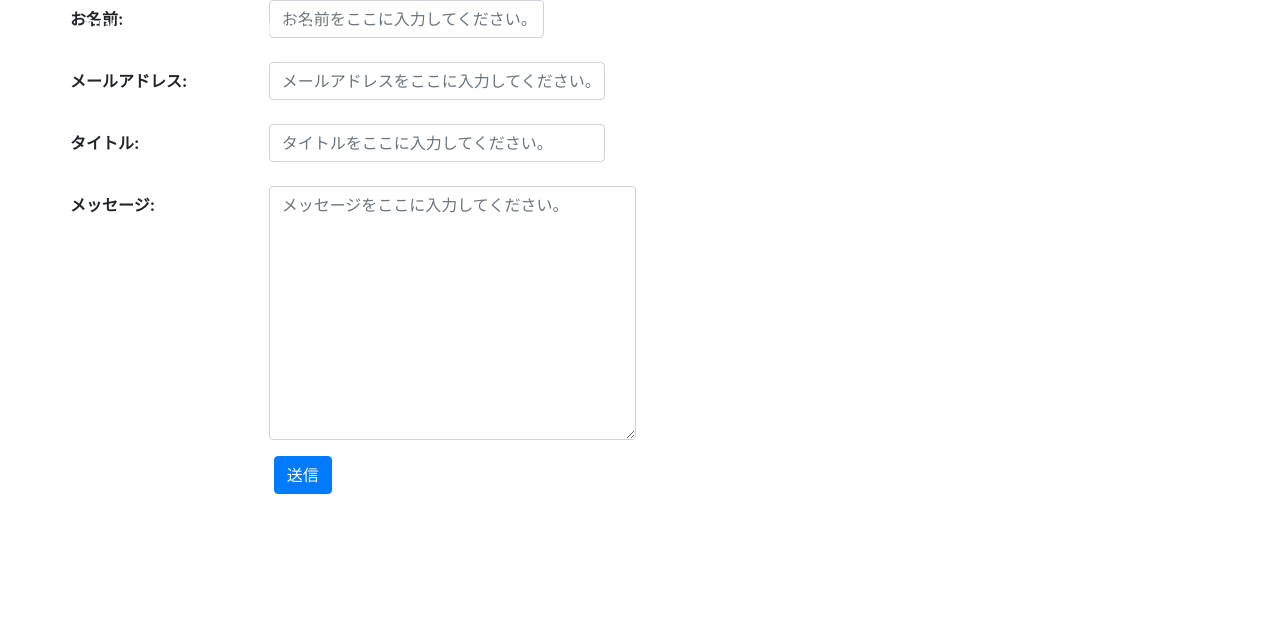
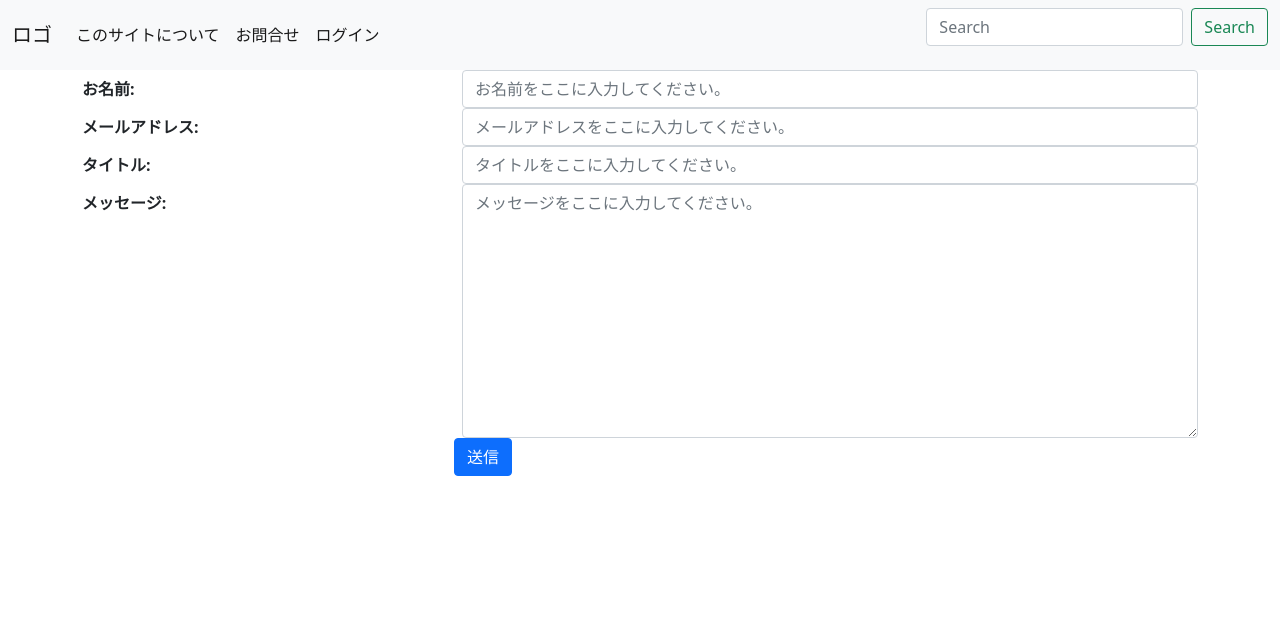
Before and after one commit to Kazumasa1/syukatu_presen, a Django app: page /inquiry/ in a window 1280 px wide. Shown: the top 626 px of the page. Run offline with Django 3.2, Linux system fonts and the light colour scheme; some libraries are stand-ins or nearby versions.

Commit message:
お問合せページのデザインを変更した

```diff
--- a/haiku/templates/base.html
+++ b/haiku/templates/base.html
@@ -9,45 +9,47 @@
     <meta name="author" content="">
 
     <title>{% block title %}{% endblock %}</title>
-
+    <link href="https://cdn.jsdelivr.net/npm/bootstrap@5.0.0-beta1/dist/css/bootstrap.min.css" rel="stylesheet" integrity="sha384-giJF6kkoqNQ00vy+HMDP7azOuL0xtbfIcaT9wjKHr8RbDVddVHyTfAAsrekwKmP1" crossorigin="anonymous">
     <!-- Bootstrap core CSS -->
-    <link href="{% static 'vendor/bootstrap/css/bootstrap.min.css' %}" rel="stylesheet">
+{#    <link href="{% static 'vendor/bootstrap/css/bootstrap.min.css' %}" rel="stylesheet">#}
 
     <!-- Custom fonts for this template -->
-    <link href="https://fonts.googleapis.com/css?family=Catamaran:100,200,300,400,500,600,700,800,900" rel="stylesheet">
-    <link href="https://fonts.googleapis.com/css?family=Lato:100,100i,300,300i,400,400i,700,700i,900,900i" rel="stylesheet">
+{#    <link href="https://fonts.googleapis.com/css?family=Catamaran:100,200,300,400,500,600,700,800,900" rel="stylesheet">#}
+{#    <link href="https://fonts.googleapis.com/css?family=Lato:100,100i,300,300i,400,400i,700,700i,900,900i" rel="stylesheet">#}
 
     <!-- Custom styles for this template -->
-    <link href="{% static 'css/one-page-wonder.min.css' %}" rel="stylesheet">
+{#    <link href="{% static 'css/one-page-wonder.min.css' %}" rel="stylesheet">#}
 
     <!-- My style -->
-    <link rel="stylesheet" type="text/css" href="{% static 'css/mystyle.css' %}">
+{#    <link rel="stylesheet" type="text/css" href="{% static 'css/mystyle.css' %}">#}
     {% block head %}{% endblock %}
   </head>
 
   <body>
-	<div id="wrapper">
+{#	<div id="wrapper">#}
         <!-- Navigation -->
-        <nav class="navbar navbar-expand-lg navbar-dark navbar-custom fixed-top">
-          <div class="container">
-            <a class="navbar-brand" href="{% url 'haiku:index' %}">PRIVATE DIARY</a>
-            <button class="navbar-toggler" type="button" data-toggle="collapse" data-target="#navbarResponsive" aria-controls="navbarResponsive" aria-expanded="false" aria-label="Toggle navigation">
+        <nav class="navbar navbar-expand-lg navbar-light bg-light">
+          <div class="container-fluid">
+            <a class="navbar-brand" href="#">ロゴ</a>
+            <button class="navbar-toggler" type="button" data-bs-toggle="collapse" data-bs-target="#navbarSupportedContent" aria-controls="navbarSupportedContent" aria-expanded="false" aria-label="Toggle navigation">
               <span class="navbar-toggler-icon"></span>
             </button>
-            <div class="collapse navbar-collapse" id="navbarResponsive">
-              <ul class="navbar-nav mr-auto">
-                <li class="nav-item {% block active_inquiry %}{% endblock %}">
-                  <a class="nav-link" href="{% url 'haiku:inquiry' %}">INQUIRY</a>
+            <div class="collapse navbar-collapse" id="navbarSupportedContent">
+              <ul class="navbar-nav me-auto mb-2 mb-lg-0">
+                <li class="nav-item">
+                  <a class="nav-link active" aria-current="page" href="#">このサイトについて</a>
+                </li>
+                <li class="nav-item">
+                  <a class="nav-link active" aria-current="page" href="inquiry">お問合せ</a>
+                </li>
+                <li class="nav-item">
+                    <a class="nav-link active" aria-current="page" href="#">ログイン</a>
                 </li>
               </ul>
-              <ul class="navbar-nav ml-auto">
-                <li class="nav-item">
-                  <a class="nav-link" href="#">Sign Up</a>
-                </li>
-                <li class="nav-item">
-                  <a class="nav-link" href="#">Log In</a>
-                </li>
-              </ul>
+              <form class="d-flex">
+                <input class="form-control me-2" type="search" placeholder="Search" aria-label="Search">
+                <button class="btn btn-outline-success" type="submit">Search</button>
+              </form>
             </div>
           </div>
         </nav>
--- a/haiku/templates/inquiry.html
+++ b/haiku/templates/inquiry.html
@@ -1,13 +1,13 @@
 {% extends 'base.html' %}
 
-{% block title %}お問い合わせ | Private Diary{% endblock %}
+{% block title %}お問い合わせ | 俳句（仮）{% endblock %}
 
 {% block active_inquiry %}active{% endblock %}
 
 {% block contents %}
 <div class="container">
     <div class="row">
-        <div class="my-div-style">
+{#        <div class="my-div-style">#}
             <form method="post">
                 {% csrf_token %}
 
@@ -29,7 +29,7 @@
                     <button class="btn btn-primary" type="submit">送信</button>
                 </div>
             </form>
-        </div>
+{#        </div>#}
     </div>
 </div>
 {% endblock %}
```
Also changed, not shown: haiku/templates/index.html (+9 -20 lines).
